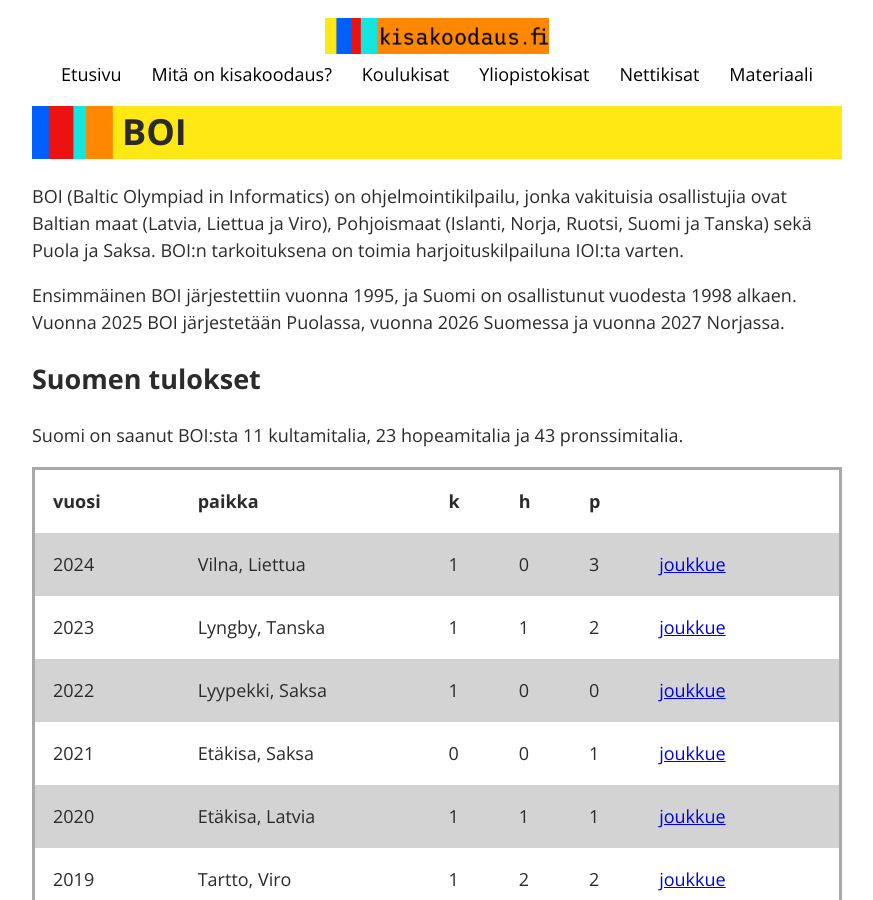
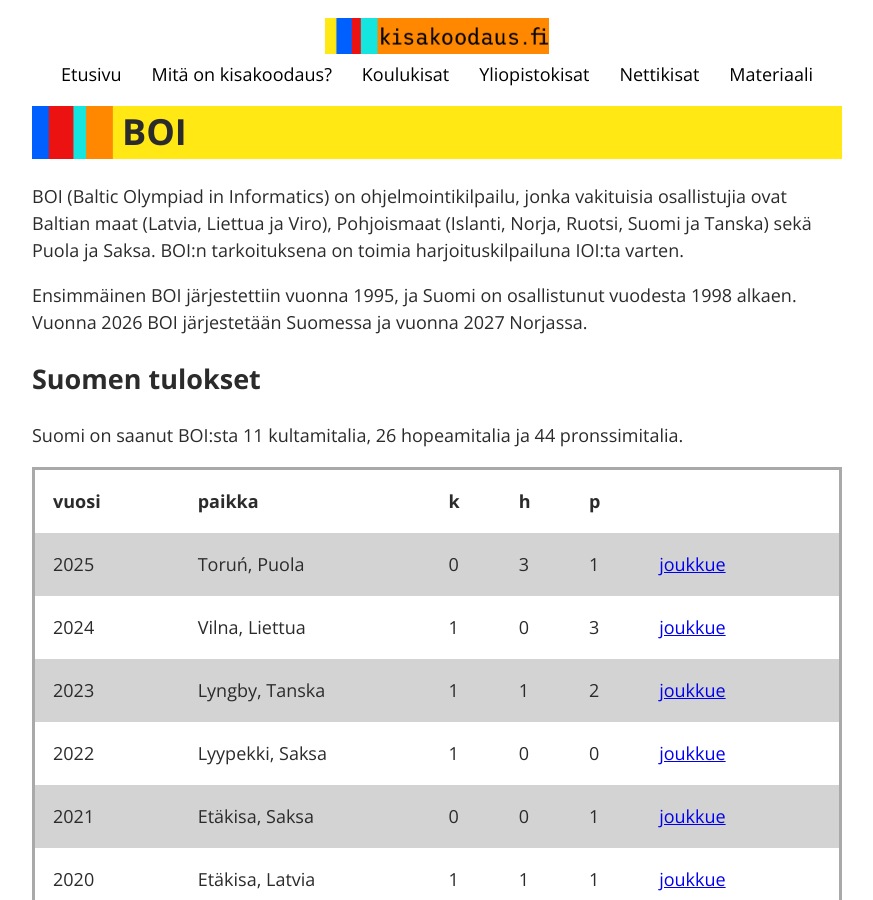
Before and after one commit to kisakoodaus/kisakoodaus.fi, a Jekyll site: the page built from boi.html, in a window 1280 px wide and 900 px high. Shown: the whole window, without its empty margins (203-1076 px from the left). Built offline with Jekyll 4.4.1, drawn with Linux system fonts in a browser that asks for light colours; some of the changed text lies outside the part shown.

Commit message:
BOI 2025 tulokset

```diff
--- a/boi.html
+++ b/boi.html
@@ -10,16 +10,15 @@
 
 <p>Ensimmäinen BOI järjestettiin vuonna 1995,
 ja Suomi on osallistunut vuodesta 1998 alkaen.
-Vuonna 2025 BOI järjestetään Puolassa,
-vuonna 2026 Suomessa ja
-vuonna 2027 Norjassa.</p>
+Vuonna 2026 BOI järjestetään Suomessa ja vuonna 2027 Norjassa.</p>
 
 <h2>Suomen tulokset</h2>
 
-<p>Suomi on saanut BOI:sta 11 kultamitalia, 23 hopeamitalia ja 43 pronssimitalia.</p>
+<p>Suomi on saanut BOI:sta 11 kultamitalia, 26 hopeamitalia ja 44 pronssimitalia.</p>
 
 <table>
 <tr><th align=left width=100>vuosi</th><th align=left width=200>paikka</th><th align=left width=30><span title="kulta">k</span></th><th align=left width=30><span title="hopea">h</span></th><th align=left width=30><span title="pronssi">p</span></th><th width=150></th></tr>
+<tr><td>2025</td><td>Toruń, Puola</td><td>0</td><td>3</td><td>1</td><td><a href="#v2025">joukkue</a></td></tr>
 <tr><td>2024</td><td>Vilna, Liettua</td><td>1</td><td>0</td><td>3</td><td><a href="#v2024">joukkue</a></td></tr>
 <tr><td>2023</td><td>Lyngby, Tanska</td><td>1</td><td>1</td><td>2</td><td><a href="#v2023">joukkue</a></td></tr>
 <tr><td>2022</td><td>Lyypekki, Saksa</td><td>1</td><td>0</td><td>0</td><td><a href="#v2022">joukkue</a></td></tr>
@@ -48,6 +47,21 @@
 <tr><td>1999</td><td>Riika, Latvia</td><td>0</td><td>0</td><td>1</td><td><a href="#v1999">joukkue</a></td></tr>
 <tr><td>1998</td><td>Tartto, Viro</td><td>1</td><td>0</td><td>0</td><td><a href="#v1998">joukkue</a></td></tr>
 </table>
+
+<h2 id="v2025">BOI 2025: Toruń, Puola</h2>
+
+<p>Suomen joukkue:</p>
+
+<ul>
+<li>Miikka Antila (pronssimitali)
+<li>Veikko Heikkinen (hopeamitali)
+<li>Aatu Kajasto (hopeamitali)
+<li>Aapo Mauno
+<li>Mikael Myllymäki
+<li>Antero Nyberg (hopeamitali)
+</ul>
+
+<p>Ohjaajat: Elias Simojoki ja Karpalo Toivonen</p>
 
 <h2 id="v2024">BOI 2024: Vilna, Liettua</h2>
 
```
Also changed, not shown: index.html (+6 -1 lines).
